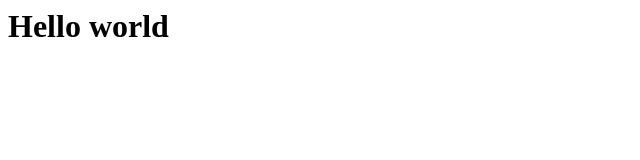
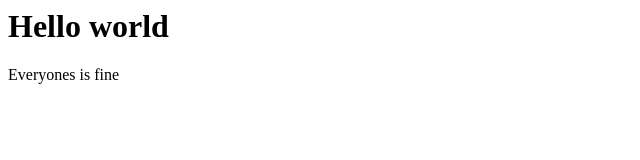
Before and after one commit to Rishi19032003/demo-repo, a plain HTML site: page index.html in a window 1280 px wide. Shown: the full height of the page, 0-640 px from the left. Drawn offline with Linux system fonts and the light colour scheme.

Commit message:
added everyone

```diff
--- a/index.html
+++ b/index.html
@@ -1 +1,3 @@
 <h1>Hello world</h1>
+
+<p>Everyones is fine</p>
```
